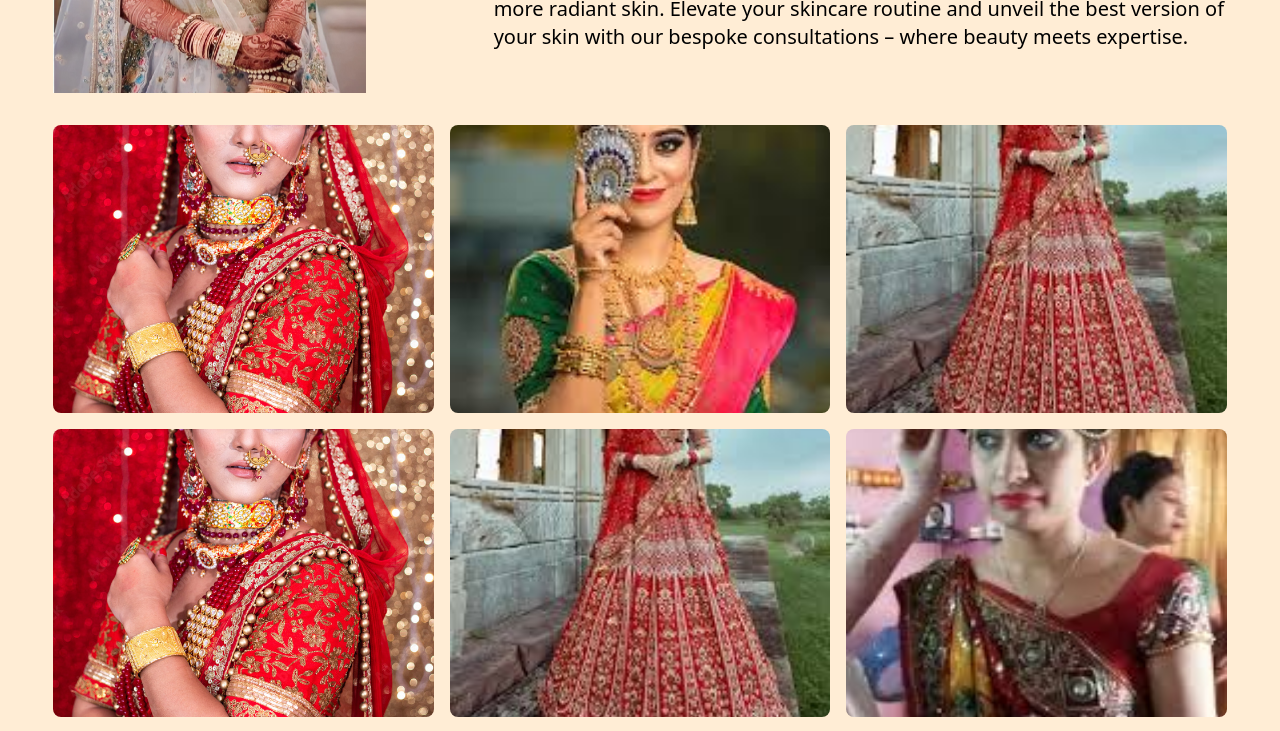
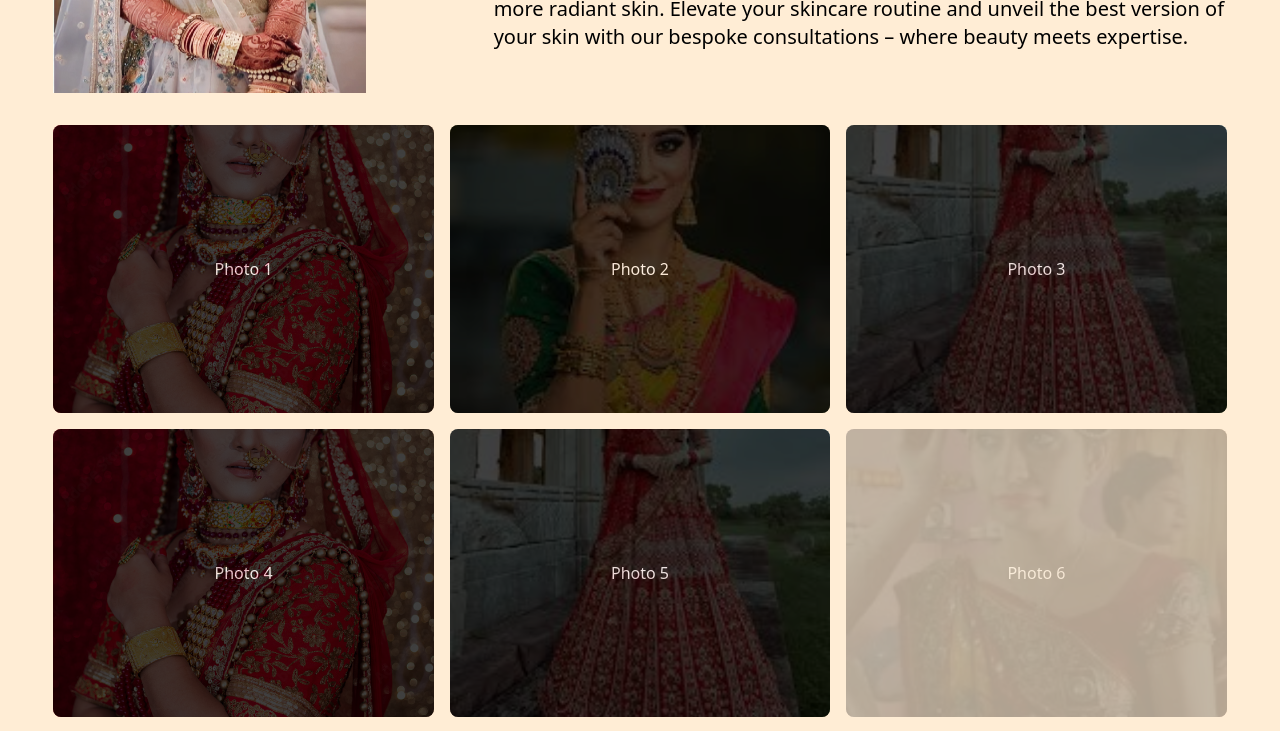
Before and after one commit to YuvrajSinghJadon/ParlourSite, a React (Vite) app in the folder parlour-project/: page / in a window 1280 px wide. Shown: the part 2480-3211 px from the top of the page. Built offline with nearby package versions, Linux system fonts and the light colour scheme.

Commit message:
shuffle and fading

```diff
--- /dev/null
+++ b/parlour-project/src/components/Hero/GallerySection.css
@@ -0,0 +1,32 @@
+/* GallerySection.css */
+@keyframes fadeInOut {
+  0%,
+  100% {
+    opacity: 0;
+  }
+  20%,
+  80% {
+    opacity: 1;
+  }
+}
+
+.fade {
+  position: relative; /* Add this to allow absolute positioning within */
+  animation: fadeInOut 5s ease-in-out infinite;
+}
+
+.fade:hover {
+  animation: none; /* Disable animation on hover */
+}
+
+.fade:hover .bg-black {
+  opacity: 0; /* Make the black background transparent on hover */
+}
+
+.bg-black {
+  position: absolute;
+  inset: 0;
+  background-color: black;
+  opacity: 0.75;
+  transition: opacity 0.3s ease; /* Add a transition for a smoother effect */
+}
--- a/parlour-project/src/components/Hero/GallerySection.jsx
+++ b/parlour-project/src/components/Hero/GallerySection.jsx
@@ -1,5 +1,6 @@
 // GallerySection.jsx
 import React, { useState, useEffect } from "react";
+import "./GallerySection.css"; // Import the CSS file for styling
 
 const GallerySection = () => {
   const initialPhotos = [
@@ -24,7 +25,7 @@ const GallerySection = () => {
       // Shuffle the photos array
       const shuffled = [...initialPhotos].sort(() => Math.random() - 0.5);
       setShuffledPhotos(shuffled);
-    }, 2000); // Shuffle every 2000 milliseconds (2 seconds)
+    }, 2000); // Adjusted to match the new duration (5 seconds)
 
     // Cleanup interval on component unmount
     return () => clearInterval(shuffleInterval);
@@ -34,13 +35,17 @@ const GallerySection = () => {
     <div className="container mx-auto my-8">
       <div className="grid grid-cols-1 md:grid-cols-2 lg:grid-cols-3 gap-4">
         {shuffledPhotos.map((photo, index) => (
-          <div key={index} className="relative overflow-hidden rounded-lg">
+          <div
+            key={index}
+            className={`relative overflow-hidden rounded-lg fade`}
+            style={{ animationDelay: `${Math.random() * 5}s` }} // Adjusted the delay to match the new duration
+          >
             <img
               className="object-cover w-full h-48 md:h-64 lg:h-72"
               src={`/Gallery/${photo}`}
               alt={`Photo ${index + 1}`}
             />
-            <div className="absolute inset-0 bg-black opacity-0 hover:opacity-75 transition duration-300">
+            <div className="absolute inset-0 bg-black opacity-75">
               <p className="text-white text-center absolute inset-0 flex items-center justify-center">
                 Photo {index + 1}
               </p>
```
